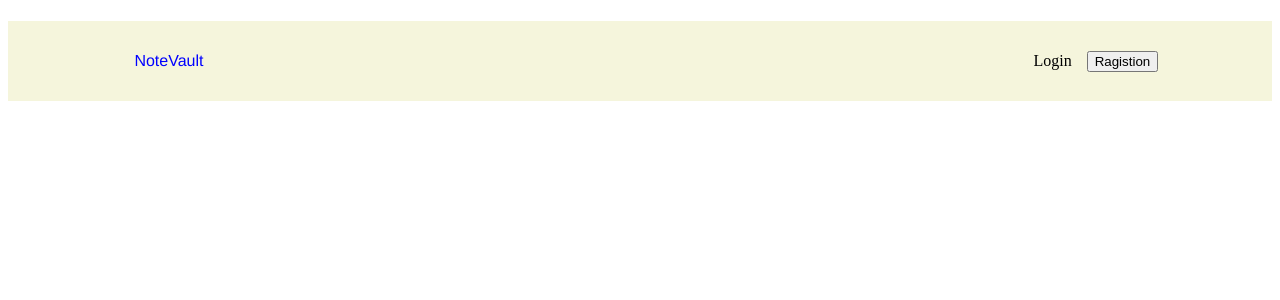
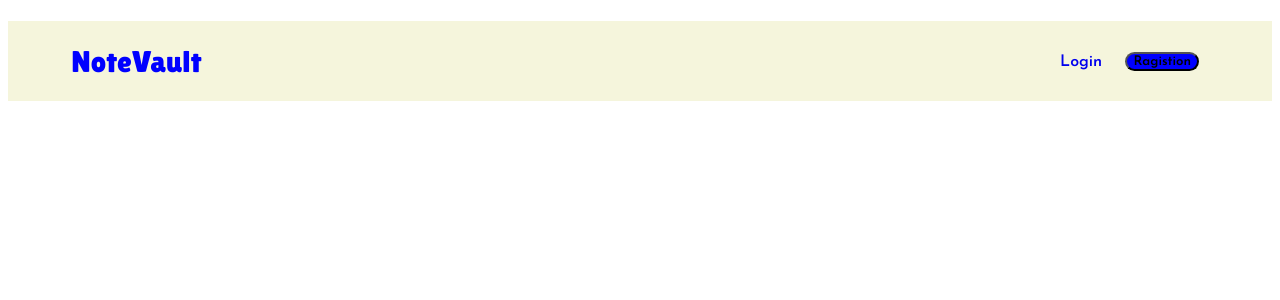
Before and after one commit to kelvinvaghasiya2002/NoteVault-1, a React (Create React App) app in the folder frontend/: page / in a window 1280 px wide. Shown: the top 300 px of the page. Built offline with nearby package versions, Linux system fonts and the light colour scheme.

Commit message:
update navbar

```diff
--- a/frontend/public/index.html
+++ b/frontend/public/index.html
@@ -24,6 +24,12 @@
       work correctly both with client-side routing and a non-root public URL.
       Learn how to configure a non-root public URL by running `npm run build`.
     -->
+    <link rel="preconnect" href="https://fonts.googleapis.com">
+<link rel="preconnect" href="https://fonts.gstatic.com" crossorigin>
+<link href="https://fonts.googleapis.com/css2?family=Anton&family=Bevan&family=Lilita+One&display=swap" rel="stylesheet">
+<link rel="preconnect" href="https://fonts.googleapis.com">
+<link rel="preconnect" href="https://fonts.gstatic.com" crossorigin>
+<link href="https://fonts.googleapis.com/css2?family=Anton&family=Bevan&family=Josefin+Sans:ital,wght@0,600;1,600&family=Lilita+One&display=swap" rel="stylesheet">
     <title>React App</title>
   </head>
   <body>
--- a/frontend/src/components/Navbar/Navbar.css
+++ b/frontend/src/components/Navbar/Navbar.css
@@ -1,22 +1,41 @@
 .Navigation{
     display: flex;
-    /* gap: 800px; */
     background-color: beige;
     height: 80px;
-    padding-left: 10%;
+    padding-left: 5%;
     align-items: center;
 }
 
 .Titlename{
     color: blue;
     display: block;
-    font-family:'Franklin Gothic Medium', 'Arial Narrow', Arial, sans-serif;
+    font-family: "Lilita One", sans-serif;
+    font-weight: 400;
+    font-style: normal;
+    font-size: 30px;
 }
 
 .mainlogin{
     display: flex;
     margin-left: auto;
-    margin-right: 10%;
+    margin-right: 8%;
     align-items: center;
-    gap: 15px;
+    gap: 20%;
 }
+
+.login{
+    text-decoration: none;
+    font-family: "Josefin Sans", sans-serif;
+  font-optical-sizing: auto;
+  font-weight: 600;
+  font-style: normal;
+}
+
+.ragi_button{
+    border-radius: 50px;
+    background-color: blue;
+    font-family: "Josefin Sans", sans-serif;
+  font-optical-sizing: auto;
+  font-weight: 600;
+  font-style: normal;
+}
--- a/frontend/src/components/Navbar/Navbar.jsx
+++ b/frontend/src/components/Navbar/Navbar.jsx
@@ -9,10 +9,10 @@ export default function Navbar(){
 
             <div className='mainlogin'>
                 <div>
-                    <a>Login</a>
+                    <a href='#' className='login'>Login</a>
                 </div>
                 <div>
-                    <button>Ragistion</button>
+                    <button className='ragi_button'>Ragistion</button>
                 </div>
             </div>
         </div>
```
